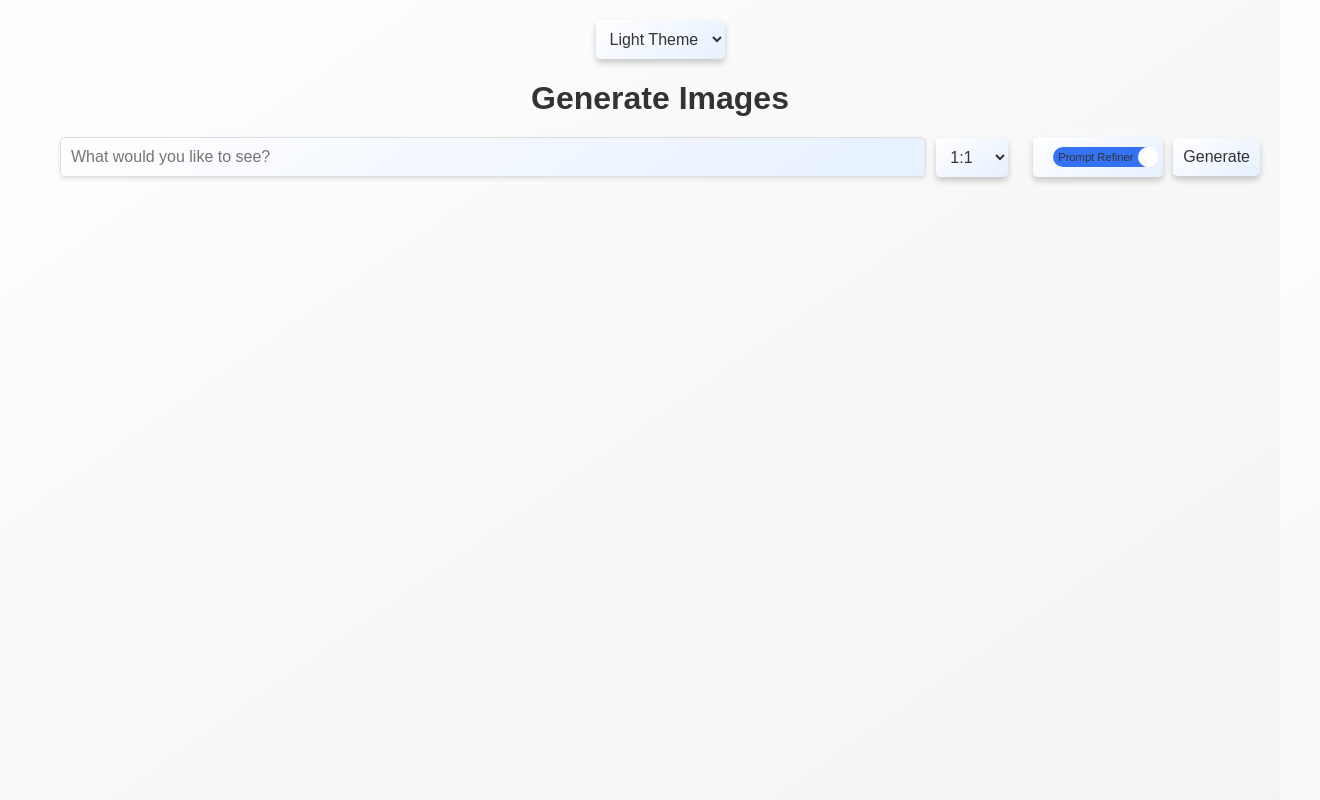
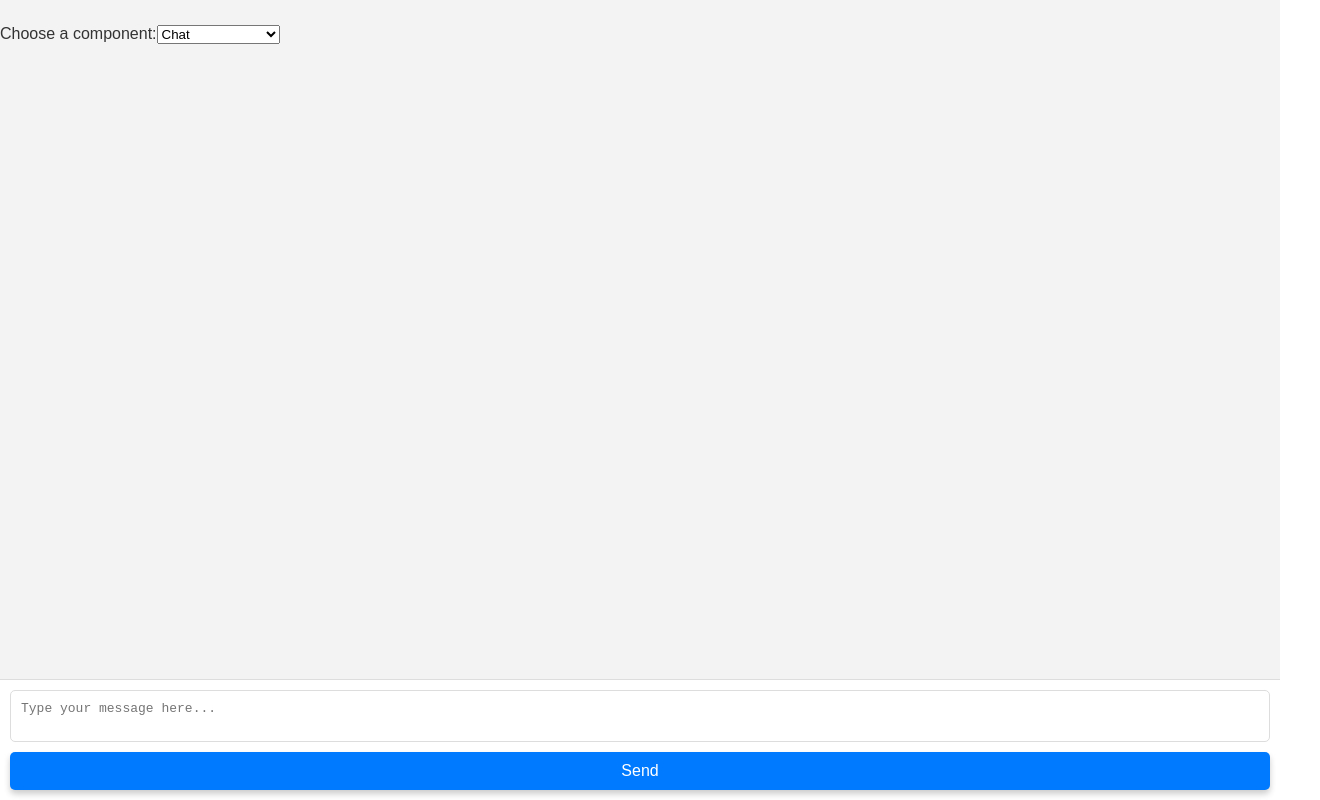
Before and after one commit to missionctlio/ai-image-frontend, a React (Create React App) app: page / in a window 1280 px wide. Shown: the whole page, 1320 px wide, since content can reach past the window. Built offline with nearby package versions, Linux system fonts and the light colour scheme.

Commit message:
add basic Chat component for Llama3

```diff
--- a/package.json
+++ b/package.json
@@ -6,7 +6,8 @@
     "axios": "^1.3.4",
     "react": "^18.2.0",
     "react-dom": "^18.2.0",
-    "react-scripts": "5.0.1"
+    "react-scripts": "5.0.1",
+    "react-markdown": "^8.0.0"
   },
   "scripts": {
     "start": "react-scripts start",
--- a/src/App.css
+++ b/src/App.css
@@ -652,3 +652,10 @@ input.dark-theme:focus {
 .text-info-container p {
     font-size:0.7em;
 }
+
+
+.component-selector-dropdown-container {
+    position:absolute;
+    top:25px;
+    left:0px;
+}
--- a/src/App.js
+++ b/src/App.js
@@ -1,23 +1,57 @@
-import React, { useState } from 'react';
+import React, { useState, useEffect } from 'react';
 import ImageGenerator from './components/ImageGenerator';
-import Thumbnails from './components/Thumbnails';
-import FullImageViewer from './components/FullImageViewer';
+import Chat from './components/Chat';
 import './App.css'; // Import the CSS file for styling
 
 function App() {
     const [theme, setTheme] = useState('light');
-    const [images, setImages] = useState([]);
-    const [selectedImage, setSelectedImage] = useState(null);
+    const [selectedComponent, setSelectedComponent] = useState('chat');
 
-    const handleDeleteImage = (index) => {
-        const newImages = [...images];
-        newImages.splice(index, 1);
-        setImages(newImages);
+    // Load component selection from local storage on initial render
+    useEffect(() => {
+        const storedComponent = localStorage.getItem('selectedComponent');
+        if (storedComponent) {
+            setSelectedComponent(storedComponent);
+        }
+    }, []);
+
+    // Save component selection to local storage whenever it changes
+    useEffect(() => {
+        localStorage.setItem('selectedComponent', selectedComponent);
+    }, [selectedComponent]);
+
+    // Handle change in dropdown selection
+    const handleComponentChange = (event) => {
+        setSelectedComponent(event.target.value);
     };
 
     return (
-        <div className={theme}>
-            <ImageGenerator theme={theme} setTheme={setTheme} />
+        <div className={`app-container ${theme}`}>
+            {/* Dropdown for selecting component */}
+            <div className="component-selector-dropdown-container">
+                <label htmlFor="component-select">Choose a component:</label>
+                <select
+                    id="component-select"
+                    value={selectedComponent}
+                    onChange={handleComponentChange}
+                    className="component-select"
+                >
+                    <option value="chat">Chat</option>
+                    <option value="imageGenerator">Image Generator</option>
+                </select>
+            </div>
+
+            {/* Conditional rendering based on selectedComponent */}
+            {selectedComponent === 'chat' && (
+                <div id="chat-container" className={theme}>
+                    <Chat theme={theme} setTheme={setTheme} />
+                </div>
+            )}
+            {selectedComponent === 'imageGenerator' && (
+                <div className={theme}>
+                    <ImageGenerator theme={theme} setTheme={setTheme} />
+                </div>
+            )}
         </div>
     );
 }
--- a/src/api.js
+++ b/src/api.js
@@ -20,3 +20,9 @@ export const deleteImages = async (imageIds) => {
     });
     return response.data;
 };
+
+// New function for generate_query endpoint
+export const chat = async (query) => {
+    const response = await axios.post(`${baseUrl}/chat`, { query });
+    return response.data;
+};
--- /dev/null
+++ b/src/components/Chat.js
@@ -0,0 +1,112 @@
+import React, { useState, useRef, useEffect } from 'react';
+import ReactMarkdown from 'react-markdown';
+import { chat } from '../api';
+import '../styles/Chat.css'; // Import CSS for Chat component styling
+
+const LOCAL_STORAGE_KEY = 'chatMessages';
+
+const Chat = () => {
+    const [userQuery, setUserQuery] = useState('');
+    const [messages, setMessages] = useState([]);
+    const [loading, setLoading] = useState(false);
+    const [error, setError] = useState(null);
+    const textareaRef = useRef(null);
+    const messagesEndRef = useRef(null);
+
+    // Load messages from localStorage on initial render
+    useEffect(() => {
+        const savedMessages = JSON.parse(localStorage.getItem(LOCAL_STORAGE_KEY)) || [];
+        setMessages(savedMessages);
+    }, []);
+
+    // Save messages to localStorage whenever they change
+    useEffect(() => {
+        localStorage.setItem(LOCAL_STORAGE_KEY, JSON.stringify(messages));
+    }, [messages]);
+
+    // Adjust textarea height based on content
+    const adjustTextareaHeight = () => {
+        if (textareaRef.current) {
+            textareaRef.current.style.height = 'auto'; // Reset height to auto to calculate scrollHeight
+            textareaRef.current.style.height = `${textareaRef.current.scrollHeight}px`; // Set height based on scrollHeight
+        }
+    };
+
+    // Handle change in textarea
+    const handleInputChange = (event) => {
+        setUserQuery(event.target.value);
+        adjustTextareaHeight();
+    };
+
+    // Scroll to the bottom of the chat container
+    const scrollToBottom = () => {
+        messagesEndRef.current?.scrollIntoView({ behavior: 'smooth' });
+    };
+
+    // Adjust height on initial render
+    useEffect(() => {
+        adjustTextareaHeight();
+        scrollToBottom();
+    }, [messages]);
+
+    const handleSubmit = async (event) => {
+        event.preventDefault();
+        if (!userQuery.trim()) return;
+
+        // Add user message to chat
+        const newMessages = [
+            ...messages,
+            { text: userQuery, type: 'user' },
+        ];
+        setMessages(newMessages);
+        setLoading(true);
+        setError(null);
+
+        try {
+            const result = await chat(userQuery);
+            setMessages([
+                ...newMessages,
+                { text: result.response, type: 'bot' },
+            ]);
+        } catch (err) {
+            setError('Error fetching response');
+        } finally {
+            setLoading(false);
+            setUserQuery(''); // Clear input field
+        }
+    };
+
+    return (
+        <div className="chat-container">
+            <div className="chat-messages">
+                {messages.map((message, index) => (
+                    <div
+                        key={index}
+                        className={`message ${message.type}-message`}
+                    >
+                        <ReactMarkdown>{message.text}</ReactMarkdown>
+                    </div>
+                ))}
+                <div ref={messagesEndRef} /> {/* To scroll to bottom */}
+            </div>
+            <div className="input-container">
+                <textarea
+                    value={userQuery}
+                    onChange={handleInputChange}
+                    ref={textareaRef}
+                    placeholder="Type your message here..."
+                />
+                <button
+                    type="button"
+                    onClick={handleSubmit}
+                    disabled={loading}
+                >
+                    {loading ? 'Sending...' : 'Send'}
+                </button>
+            </div>
+            {error && <div className="error">{error}</div>}
+        </div>
+    );
+};
+
+export default Chat;
--- /dev/null
+++ b/src/styles/Chat.css
@@ -0,0 +1,168 @@
+/* Color variables */
+:root {
+    --primary-blue: #007BFF;
+    --accent-blue-light: #82b2f1;
+    --accent-magenta: #ff66b2;
+    --accent-blue-dark: #338bff;
+    --background-light: #f3f3f3;
+    --background-white: #ffffff;
+    --text-dark: #333;
+    --border-color: #ddd;
+    --hover-background: #e6f0ff;
+    --overlay-bg: rgba(0, 0, 0, 0.8);
+}
+
+html, body {
+    height: 100%;
+    margin: 0;
+}
+
+/* General styles */
+body {
+    font-family: Arial, sans-serif;
+    margin: 0;
+    padding: 0;
+    background: linear-gradient(145deg, var(--background-light), var(--background-light));
+    color: var(--text-dark);
+    overflow-x: hidden;
+}
+
+/* Chat container styling */
+.chat-container {
+    display: flex;
+    flex-direction: column;
+    height: 100vh;
+    max-width: 100vw;
+    overflow: hidden;
+}
+
+/* Chat messages container */
+.chat-messages {
+    flex: 1;
+    overflow-y: auto;
+    padding: 20px;
+    display: flex;
+    flex-direction: column-reverse;
+    gap: 10px; /* Space between messages */
+}
+
+/* Chat message styling */
+.message {
+    padding: 10px;
+    border-radius: 10px;
+    max-width: 60%;
+    margin: 0;
+    word-wrap: break-word; /* Ensure long messages wrap */
+}
+
+.user-message {
+    align-self: flex-end;
+    background: var(--primary-blue);
+    color: #fff;
+}
+
+.bot-message {
+    align-self: flex-start;
+    background: var(--accent-blue-light);
+    color: #333;
+}
+
+/* Input container styling */
+.input-container {
+    display: flex;
+    flex-direction: column;
+    padding: 10px;
+    border-top: 1px solid var(--border-color);
+    background: var(--background-white);
+    align-items: stretch;
+    box-sizing: border-box;
+}
+
+/* Textarea styling */
+.input-container textarea {
+    flex: 1;
+    padding: 10px;
+    border: 1px solid var(--border-color);
+    border-radius: 5px;
+    background: var(--background-white);
+    color: var(--text-dark);
+    font-size: 1em;
+    width: 100%;
+    min-height: 50px;
+    resize: none; /* Prevent manual resizing */
+    overflow: hidden; /* Prevent scrollbars */
+    box-sizing: border-box;
+}
+
+/* Send button styling */
+.input-container button {
+    padding: 10px;
+    border: none;
+    border-radius: 5px;
+    background: var(--primary-blue);
+    color: #fff;
+    font-size: 1em;
+    cursor: pointer;
+    margin-top: 10px; /* Adjusted for better spacing */
+    transition: background 0.3s;
+}
+
+.input-container button:hover {
+    background: var(--accent-blue-dark);
+}
+
+/* Error message styling */
+.error {
+    color: var(--accent-magenta);
+    padding: 10px;
+    background: #fff3f3;
+    border: 1px solid var(--accent-magenta);
+    border-radius: 5px;
+    margin: 10px;
+}
+
+/* Loading dots styles */
+.loading-dots {
+    display: flex;
+    justify-content: space-between;
+    align-items: center;
+}
+
+.dot {
+    width: 10px;
+    height: 10px;
+    border-radius: 50%;
+    background-color: var(--accent-magenta);
+    animation: blink 1.5s infinite;
+}
+
+.dot:nth-child(2) {
+    animation-delay: 0.5s;
+}
+
+.dot:nth-child(3) {
+    animation-delay: 1s;
+}
+
+@keyframes blink {
+    0% {
+        opacity: 0.5;
+        background-color: var(--accent-magenta);
+    }
+    25% {
+        opacity: 1;
+        background-color: var(--primary-blue);
+    }
+    50% {
+        opacity: 0.5;
+        background-color: var(--accent-magenta);
+    }
+    75% {
+        opacity: 1;
+        background-color: var(--primary-blue);
+    }
+    100% {
+        opacity: 0.5;
+        background-color: var(--accent-magenta);
+    }
+}
```
